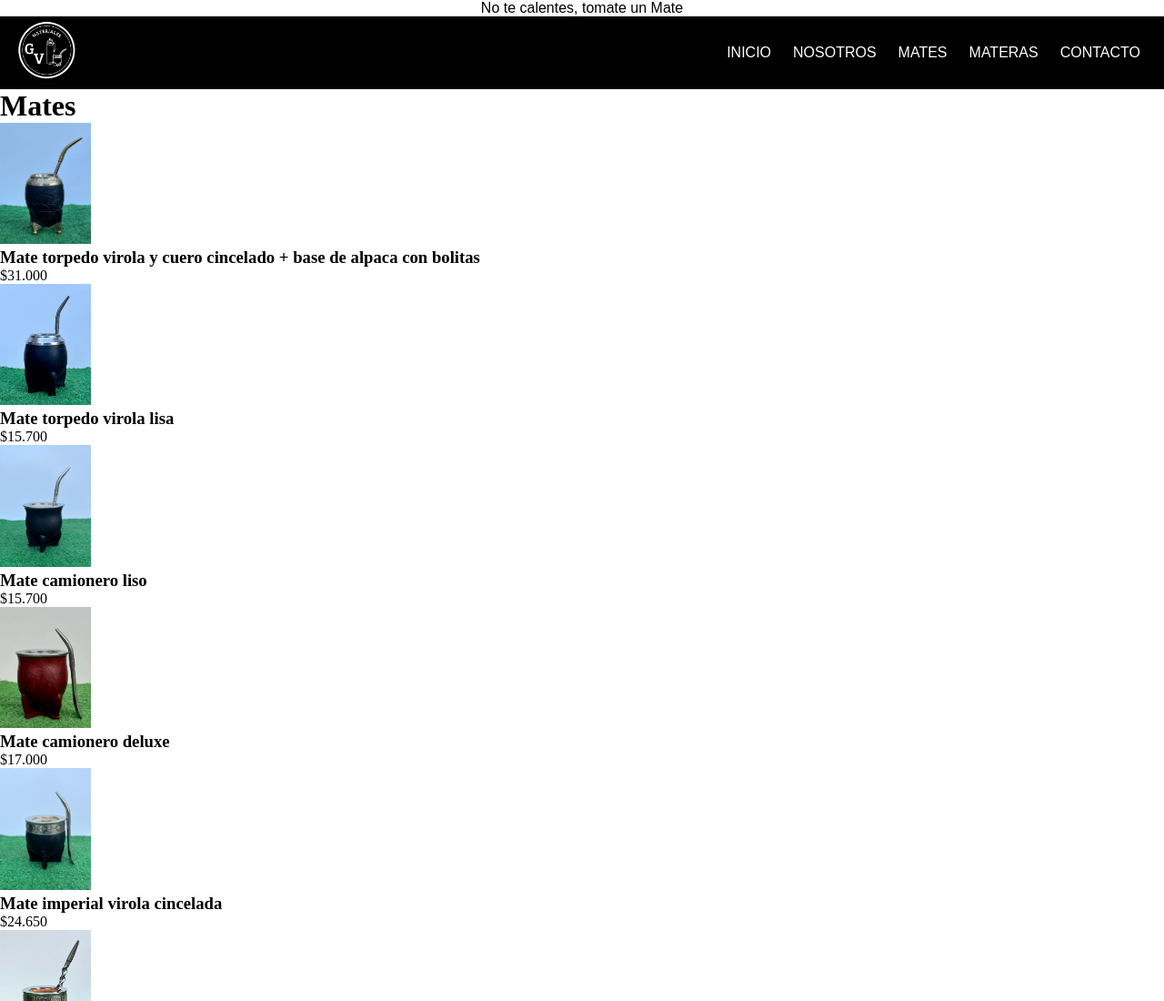
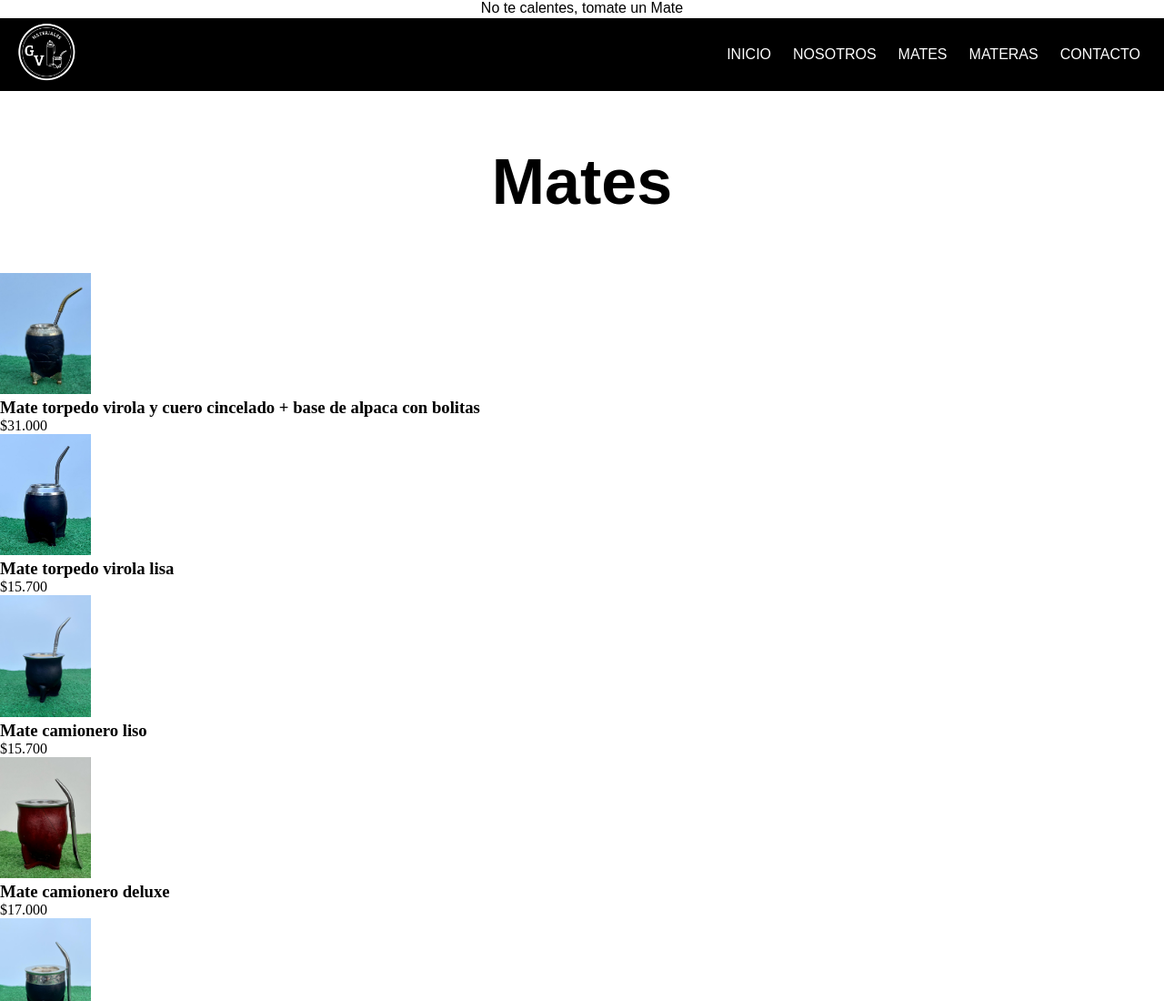
Before and after one commit to Valentin-Guillin/DW-coder, a plain HTML site: page pages/mates.html in a window 1280 px wide. Shown: the top 1100 px of the page at 91% size. Drawn offline with Linux system fonts and the light colour scheme.

Commit message:
css y bts

```diff
--- a/css/style.css
+++ b/css/style.css
@@ -8,6 +8,7 @@
     background-color: white;
     text-align: center;
     font-family: Arial, Helvetica, sans-serif;
+    height: 20px;
 }
 .nave{
     background-color: black;
@@ -64,11 +65,11 @@ header a{
 
 /*index main*/
 .titulo{
+    font-size: 80px;
     font-family: 'Times New Roman', Times, serif;
     text-align: center;
     align-items: center;
     color: black;
-    font-size: 80px;
     margin: 100px;
 }
 .mates{
@@ -114,6 +115,20 @@ header a{
     margin: 5px;
 }
 
+/*Mates main*/
+.titulomates{
+    font-size: 70px;
+    font-family: Arial, Helvetica, sans-serif;
+    color: black;
+    margin: 30px;
+    padding: 30px;
+    border: 10px;
+    text-align: center;
+}
+.mainmates section{
+    display: grid;
+    grid-template-columns: repeat(3, 1fr);
+}
 
 #footer{
     background-color: black;
--- a/pages/mates.html
+++ b/pages/mates.html
@@ -5,6 +5,8 @@
     <meta name="viewport" content="width=device-width, initial-scale=1.0">
 
     <link rel="stylesheet" href="../css/style.css">
+
+
     <title>MaterialesGV</title>
 </head>
 <body>
@@ -27,7 +29,7 @@
     </header>
 
     <main id="mainmates">
-        <h1>Mates</h1>
+        <h1 class="titulomates">Mates</h1>
         <section>
             <img src="../images/mate_torpedo_cince.jpeg" alt="torpedo cicelado" width="100">
             <h3>Mate torpedo virola y cuero cincelado + base de alpaca con bolitas</h3>
```
Also changed, not shown: index.html (+1 -2 lines).
